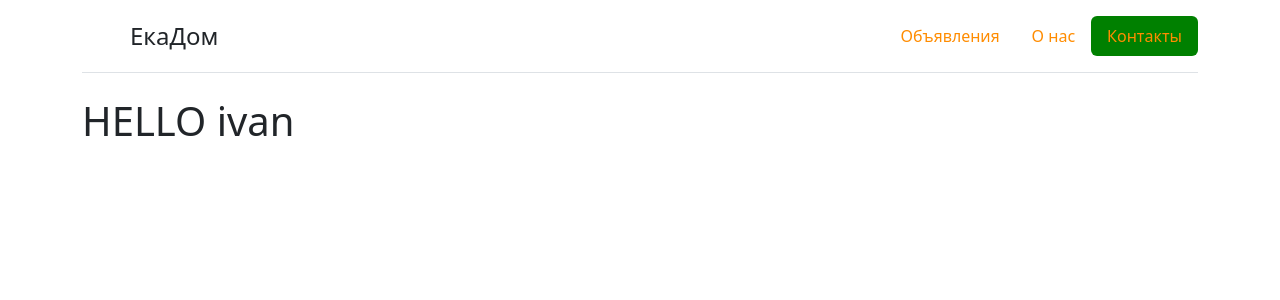
After one commit to wh1tly337/EkaDom_site, a Django app: page / in a window 1280 px wide. The commit adds this page. Shown: the top 300 px of the page. Run offline with Django 4.2, Linux system fonts and the light colour scheme.

Commit message:
testing | v0.3 | add some new pages, head on page and change colors in headers

```diff
--- a/app/app/settings.py
+++ b/app/app/settings.py
@@ -105,7 +105,7 @@ AUTH_PASSWORD_VALIDATORS = [
 # Internationalization
 # https://docs.djangoproject.com/en/4.1/topics/i18n/
 
-LANGUAGE_CODE = 'en-us'
+LANGUAGE_CODE = 'ru'
 
 TIME_ZONE = 'UTC'
 
--- a/app/app/urls.py
+++ b/app/app/urls.py
@@ -14,8 +14,9 @@ Including another URLconf
     2. Add a URL to urlpatterns:  path('blog/', include('blog.urls'))
 """
 from django.contrib import admin
-from django.urls import path
+from django.urls import path, include
 
 urlpatterns = [
     path('admin/', admin.site.urls),
+    path('', include('ekadom.urls'))
 ]
--- /dev/null
+++ b/app/ekadom/urls.py
@@ -0,0 +1,9 @@
+from django.urls import path
+from .views import main_page, ads_page, about_page, contacts_page
+
+urlpatterns = [
+    path('', main_page),
+    path('ads', ads_page),
+    path('about', about_page),
+    path('contacts', contacts_page)
+]
--- a/app/ekadom/views.py
+++ b/app/ekadom/views.py
@@ -1,3 +1,23 @@
 from django.shortcuts import render
 
-# Create your views here.
+
+def main_page(request):
+    name = 'ivan'
+
+    context = {
+        'name': name
+    }
+
+    return render(request=request, template_name='ekadom/main.html', context=context)
+
+
+def ads_page(request):
+    return render(request=request, template_name='ekadom/ads.html')
+
+
+def about_page(request):
+    return render(request=request, template_name='ekadom/about.html')
+
+
+def contacts_page(request):
+    return render(request=request, template_name='ekadom/contacts.html')
--- a/app/templates/base.html
+++ b/app/templates/base.html
@@ -1,12 +1,37 @@
-<!doctype html>
+<!DOCTYPE html>
+<!--suppress HtmlUnknownTarget -->
 <html lang="ru">
 <head>
     <meta charset="UTF-8">
     <meta name="viewport" content="width=device-width, user-scalable=no, initial-scale=1.0, maximum-scale=1.0, minimum-scale=1.0">
     <meta http-equiv="X-UA-Compatible" content="ie=edge">
-    <title>Главная страница</title>
+    <title>{% block title %}{% endblock %}</title>
+    <link rel="stylesheet" href="https://cdn.jsdelivr.net/npm/bootstrap@5.2.0/dist/css/bootstrap.min.css">
 </head>
+<div class="container">
+    <header class="d-flex flex-wrap justify-content-center py-3 mb-4 border-bottom">
+        <a href="/" class="d-flex align-items-center mb-3 mb-md-0 me-md-auto text-dark text-decoration-none">
+            <svg class="bi me-2" width="40" height="32">
+                <use xlink:href="#bootstrap"></use>
+            </svg>
+            <span class="fs-4">ЕкаДом</span>
+        </a>
+
+        <ul class="nav nav-pills">
+            <li class="nav-item"><a href="/ads" class="nav-link">Объявления</a></li>
+            <li class="nav-item"><a href="/about" class="nav-link">О нас</a></li>
+            <li class="nav-item"><a href="/contacts" class="nav-link active" style="background-color: green; color: darkorange" aria-current="page">Контакты</a></li>
+        </ul>
+    </header>
+</div>
+<style>
+    .nav-link {
+        color: darkorange;
+    }
+</style>
 <body>
-
+<div class="container">
+    {% block content%}{%endblock%}
+</div>
 </body>
 </html>
--- a/app/templates/ekadom/index.html
+++ /dev/null
@@ -1,2 +0,0 @@
-{%%}
-{%%}
--- /dev/null
+++ b/app/templates/ekadom/main.html
@@ -0,0 +1,7 @@
+{% extends 'base.html' %}
+
+{% block title %} ЕкаДом {% endblock %}
+
+{% block content %}
+    <h1>HELLO {{name}}</h1>
+{% endblock %}
```
Also changed, not shown: app/templates/ekadom/about.html (added, +7 -0 lines), app/templates/ekadom/ads.html (added, +7 -0 lines), app/templates/ekadom/contacts.html (added, +7 -0 lines), app/db.sqlite3 (added).
